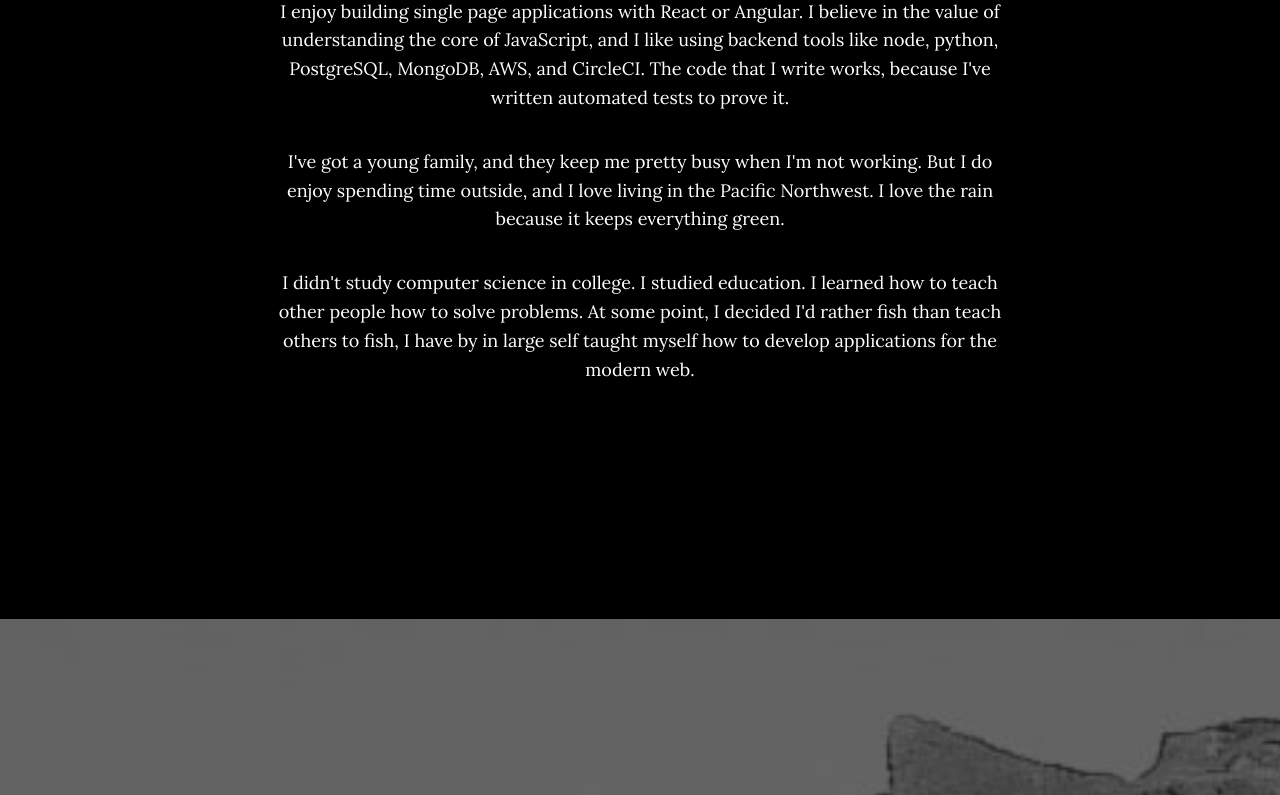
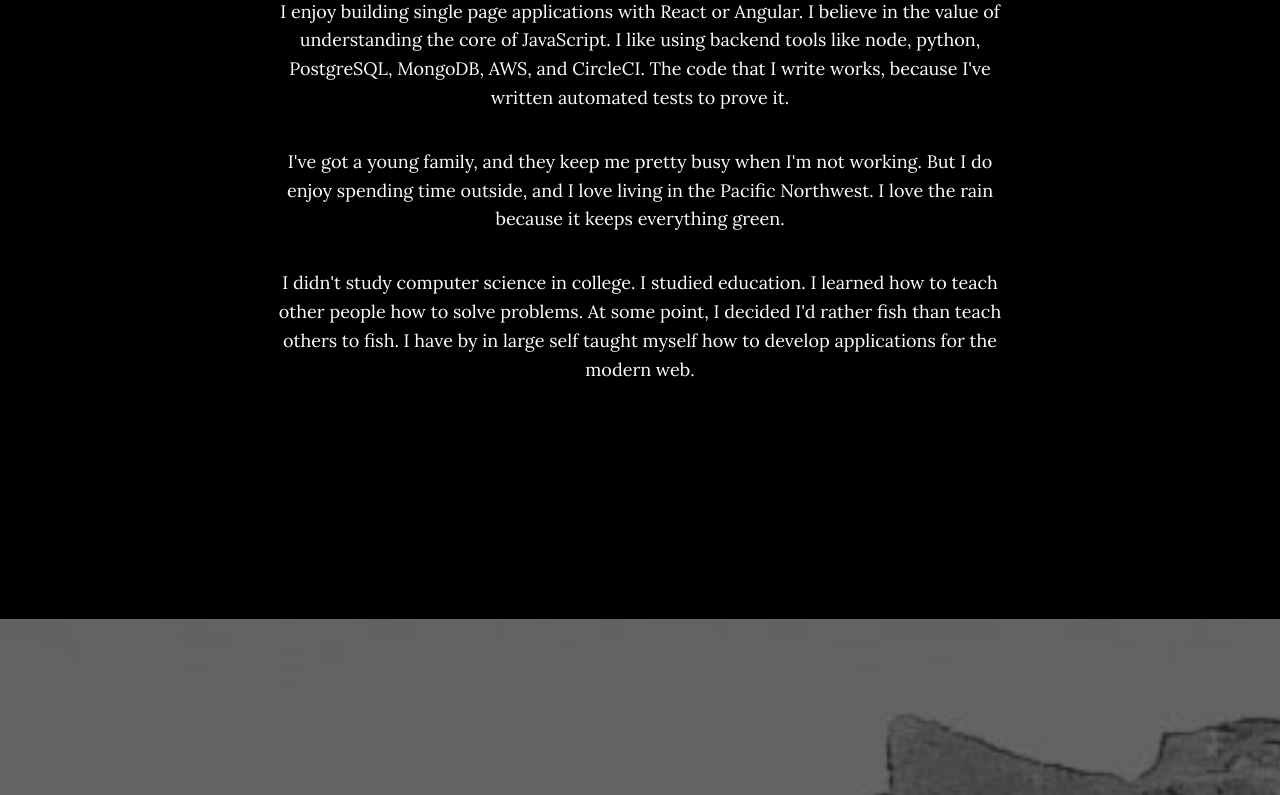
Before and after one commit to nathanBrenner/nathanBrenner, a website with bundled scripts: page dist/index.html in a window 1280 px wide. Shown: the part 1258-2053 px from the top of the page. Built offline with nearby package versions, Linux system fonts and the light colour scheme.

Commit message:
edited text to be easier to read

```diff
--- a/dist/index.html
+++ b/dist/index.html
@@ -94,14 +94,15 @@
           <img src="https://media.licdn.com/dms/image/C4E03AQHSRB3uRV4r7Q/profile-displayphoto-shrink_200_200/0?e=1525834800&v=alpha&t=o6H9nOigvY4T9oOL0thsoq1BQe4tu068IV8BuMOlypI"
             class="profile-img rounded-circle">
           <p>
-            I enjoy building single page applications with React or Angular. I believe in the value of understanding the core of JavaScript,
-            and I like using backend tools like node, python, PostgreSQL, MongoDB, AWS, and CircleCI. The code that I write
-            works, because I've written automated tests to prove it.</p>
+            I enjoy building single page applications with React or Angular. I believe in the value of understanding the core of JavaScript.
+            I like using backend tools like node, python, PostgreSQL, MongoDB, AWS, and CircleCI. The code that I write works,
+            because I've written automated tests to prove it.</p>
 
           <p>I've got a young family, and they keep me pretty busy when I'm not working. But I do enjoy spending time outside,
             and I love living in the Pacific Northwest. I love the rain because it keeps everything green.</p>
+
           <p>I didn't study computer science in college. I studied education. I learned how to teach other people how to solve
-            problems. At some point, I decided I'd rather fish than teach others to fish, I have by in large self taught
+            problems. At some point, I decided I'd rather fish than teach others to fish. I have by in large self taught
             myself how to develop applications for the modern web.</p>
         </div>
       </div>
```
